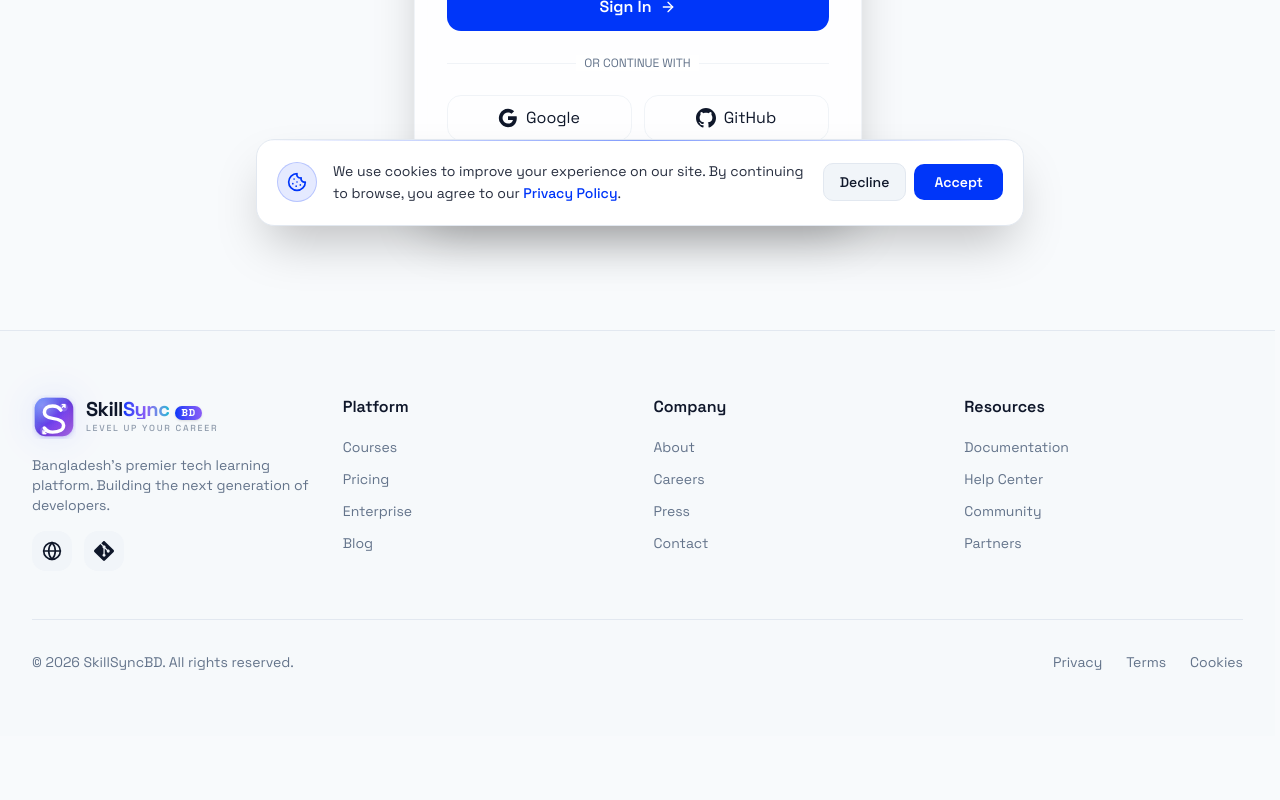
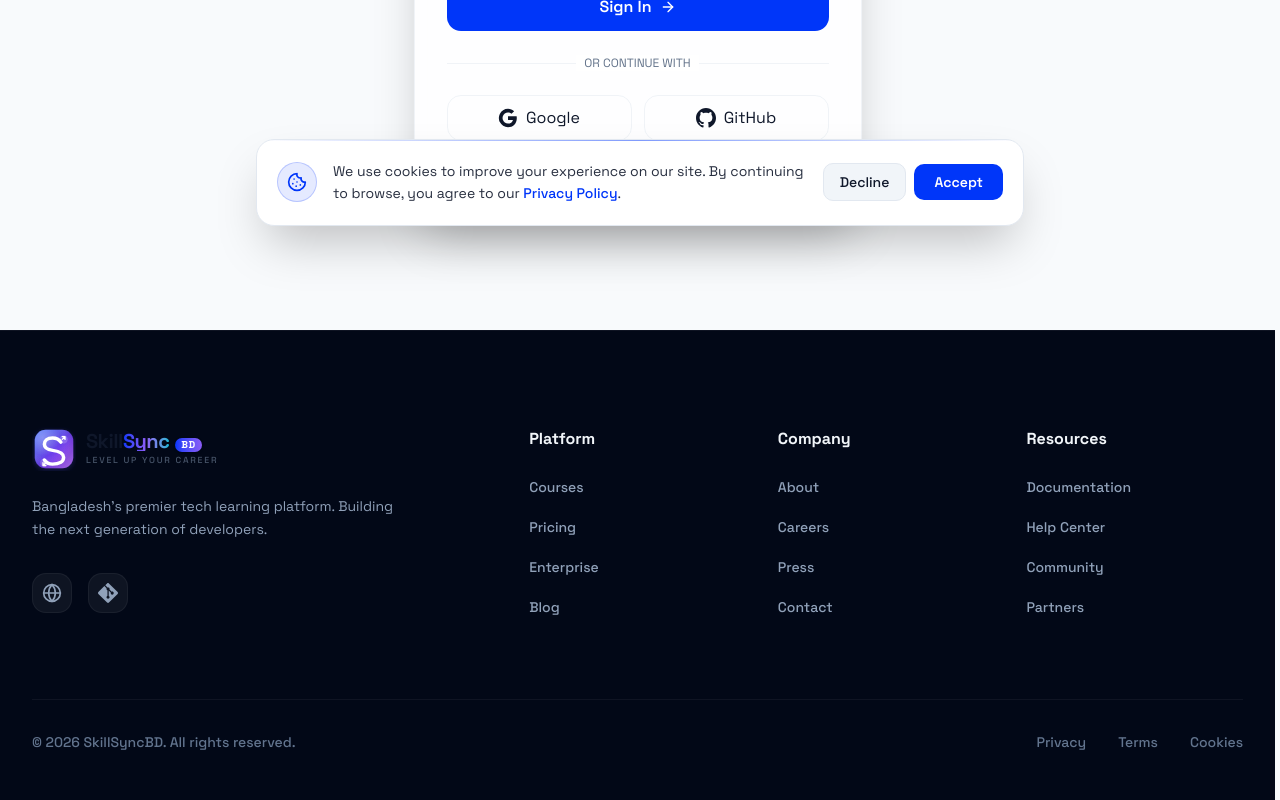
Before and after one commit to m-salauddin/Learning-Management-System-, a Next.js app: page /login in a window 1280 px wide. Shown: the part 550-1350 px from the top of the page. Before the commit the page ends 1286 px from the top, so only its background shows below. Built offline with nearby package versions, Linux system fonts and the light colour scheme.

Commit message:
feat: Redesign footer, update logo/badge dark mode colors, and refine animations

```diff
--- a/components/Footer.tsx
+++ b/components/Footer.tsx
@@ -1,4 +1,4 @@
-import { Globe } from "lucide-react";
+import { Globe, ChevronRight } from "lucide-react";
 import { SiGit } from "react-icons/si";
 import { Logo } from "@/components/ui/Logo";
 
@@ -42,23 +42,23 @@ const LEGAL_LINKS = [
 
 export function Footer() {
     return (
-        <footer className="border-t border-border py-16 bg-muted/30">
+        <footer className="border-t border-white/5 bg-[#020817] pt-24 pb-12">
             <div className="max-w-7xl mx-auto px-4 sm:px-6 lg:px-8">
-                <div className="grid grid-cols-2 md:grid-cols-4 gap-8 mb-12">
-                    {/* Brand Column */}
-                    <div className="col-span-2 md:col-span-1">
-                        <div className="mb-4">
+                <div className="grid grid-cols-2 md:grid-cols-2 lg:grid-cols-5 gap-12 lg:gap-8 mb-20">
+                    {/* Brand Column - Wider on desktop */}
+                    <div className="col-span-2 lg:col-span-2">
+                        <div className="mb-6">
                             <Logo />
                         </div>
-                        <p className="text-muted-foreground text-sm mb-4">
+                        <p className="text-slate-400 text-sm leading-relaxed mb-8 max-w-sm">
                             Bangladesh's premier tech learning platform. Building the next generation of developers.
                         </p>
-                        <div className="flex items-center gap-3">
+                        <div className="flex items-center gap-4">
                             {SOCIAL_ICONS.map((Icon, i) => (
                                 <a
                                     key={i}
                                     href="#"
-                                    className="w-10 h-10 rounded-xl bg-muted flex items-center justify-center hover:bg-primary hover:text-white transition-all"
+                                    className="w-10 h-10 rounded-xl bg-white/5 border border-white/5 flex items-center justify-center text-slate-400 hover:bg-primary hover:text-white hover:border-primary transition-all duration-300"
                                     aria-label={`Social link ${i + 1}`}
                                 >
                                     <Icon className="w-5 h-5" />
@@ -69,16 +69,19 @@ export function Footer() {
 
                     {/* Link Columns */}
                     {FOOTER_SECTIONS.map((section) => (
-                        <div key={section.title}>
-                            <h4 className="font-semibold mb-4">{section.title}</h4>
-                            <ul className="space-y-2">
+                        <div key={section.title} className="col-span-1">
+                            <h4 className="font-bold text-slate-100 mb-6">{section.title}</h4>
+                            <ul className="space-y-4">
                                 {section.links.map((link) => (
                                     <li key={link.text}>
                                         <a
                                             href={link.href}
-                                            className="text-muted-foreground hover:text-foreground text-sm transition-colors"
+                                            className="group inline-flex items-center relative text-slate-400 hover:text-primary text-sm font-medium transition-colors"
                                         >
-                                            {link.text}
+                                            <ChevronRight className="absolute -left-3 top-1/2 -translate-y-1/2 w-4 h-4 opacity-0 -translate-x-2 group-hover:opacity-100 group-hover:translate-x-0 transition-all duration-300" />
+                                            <span className="group-hover:translate-x-2 transition-transform duration-300">
+                                                {link.text}
+                                            </span>
                                         </a>
                                     </li>
                                 ))}
@@ -88,16 +91,16 @@ export function Footer() {
                 </div>
 
                 {/* Bottom Bar */}
-                <div className="pt-8 border-t border-border flex flex-col md:flex-row items-center justify-between gap-4">
-                    <p className="text-muted-foreground text-sm">
+                <div className="pt-8 border-t border-white/5 flex flex-col md:flex-row items-center justify-between gap-6">
+                    <p className="text-slate-500 text-sm font-medium">
                         © {new Date().getFullYear()} SkillSyncBD. All rights reserved.
                     </p>
-                    <div className="flex items-center gap-6 text-sm text-muted-foreground">
+                    <div className="flex items-center gap-8 text-sm font-medium text-slate-500">
                         {LEGAL_LINKS.map((link) => (
                             <a
                                 key={link.text}
                                 href={link.href}
-                                className="hover:text-foreground transition-colors"
+                                className="hover:text-slate-300 transition-colors"
                             >
                                 {link.text}
                             </a>
--- a/components/sections/home/HeroSection.tsx
+++ b/components/sections/home/HeroSection.tsx
@@ -159,13 +159,13 @@ export function HeroSection() {
                     <div className="relative mt-12 lg:mt-0 animate-fade-in-up" style={{ animationDelay: '0.2s' }}>
                         {/* Top Badge */}
                         <div className="flex justify-end mb-4">
-                            <div className="inline-flex items-center gap-3 px-5 py-3 rounded-2xl bg-linear-to-r from-orange-500 to-rose-600 text-white shadow-lg shadow-orange-500/20">
-                                <div className="w-10 h-10 rounded-xl bg-white/20 flex items-center justify-center">
-                                    <Trophy className="w-5 h-5 text-white" />
+                            <div className="inline-flex items-center gap-3 px-5 py-3 rounded-2xl bg-linear-to-r from-primary via-accent to-secondary dark:from-primary dark:via-secondary dark:to-accent text-white dark:text-slate-950 shadow-lg shadow-primary/20">
+                                <div className="w-10 h-10 rounded-xl bg-white/20 dark:bg-black/5 flex items-center justify-center">
+                                    <Trophy className="w-5 h-5 text-white dark:text-slate-950" />
                                 </div>
                                 <div>
                                     <p className="font-bold">Top Rated</p>
-                                    <p className="text-white/90 text-sm">BD Platform</p>
+                                    <p className="text-white/90 dark:text-slate-950/80 font-medium text-sm">BD Platform</p>
                                 </div>
                             </div>
                         </div>
--- a/components/sections/home/TerminalSection.tsx
+++ b/components/sections/home/TerminalSection.tsx
@@ -13,14 +13,14 @@ interface TerminalLine {
 
 const TERMINAL_SEQUENCE = [
     {
-        cmd: "npx create-next-app@latest skill-sync", output: [
-            { type: "info", text: "◐ Creating a new app in ~/projects/skill-sync..." },
+        cmd: "npx create-next-app@latest skill-sync-bd", output: [
+            { type: "info", text: "◐ Creating a new app in ~/projects/skill-sync-bd..." },
             { type: "warning", text: "◐ Installing dependencies: react, react-dom, next..." },
-            { type: "success", text: "✓ Success! Created skill-sync" }
+            { type: "success", text: "✓ Success! Created skill-sync-bd" }
         ]
     },
     {
-        cmd: "cd skill-sync && bun run dev", output: [
+        cmd: "cd skill-sync-bd && bun run dev", output: [
             { type: "info", text: "◐ Starting development server..." },
             { type: "success", text: "✓ Ready in 847ms" },
             { type: "output", text: "➜ Local:   http://localhost:3000" },
@@ -79,7 +79,7 @@ const OmpPrompt = ({ showTime = true, className }: { showTime?: boolean; classNa
             {/* Segment 2: Directory - Cyan */}
             <div className="bg-[#22D3EE] text-[#0a2540] px-3 py-[5px] rounded-full flex items-center gap-1.5 font-semibold">
                 <Folder className="w-3.5 h-3.5" />
-                <span>skill-sync</span>
+                <span>skill-sync-bd</span>
             </div>
 
             {/* Segment 3: Git Branch - Purple */}
@@ -114,7 +114,7 @@ const OmpPromptCompact = () => (
         {/* Directory - Cyan */}
         <div className="bg-[#22D3EE] text-[#0a2540] px-2 py-[3px] rounded-full flex items-center gap-1 font-semibold">
             <Folder className="w-2.5 h-2.5" />
-            <span>skill-sync</span>
+            <span>skill-sync-bd</span>
         </div>
 
         {/* Git Branch - Purple */}
@@ -254,7 +254,7 @@ export function TerminalSection() {
                                 <div className="p-1 rounded bg-linear-to-br from-[#FCB900]/20 to-[#22D3EE]/20">
                                     <Terminal className="w-3.5 h-3.5 text-[#FCB900]" />
                                 </div>
-                                <span className="text-xs font-medium text-muted-foreground">skill-sync</span>
+                                <span className="text-xs font-medium text-muted-foreground">skill-sync-bd</span>
                             </div>
 
                             {/* Right side status */}
--- a/components/ui/Logo.tsx
+++ b/components/ui/Logo.tsx
@@ -105,19 +105,19 @@ export const Logo = ({ className = "", showText = true, size = "md" }: LogoProps
                     <g clipPath={`url(#${clipId})`}>
                         <path
                             d="M42 22C42 22 38 16 30 16C22 16 18 20 18 25C18 30 23 33 30 34C37 35 46 38 46 44C46 50 40 54 30 54C22 54 18 48 18 48"
-                            stroke="white"
                             strokeWidth="5"
                             strokeLinecap="round"
                             fill="none"
+                            className="stroke-white dark:stroke-slate-950"
                         />
 
                         {/* Sync indicators */}
                         <g>
-                            <circle cx="46" cy="18" r="6" fill="white" fillOpacity="0.2" />
-                            <path d="M44 18L48 14M48 14L48 18M48 14L44 14" stroke="white" strokeWidth="2" strokeLinecap="round" strokeLinejoin="round" />
+                            <circle cx="46" cy="18" r="6" fillOpacity="0.2" className="fill-white dark:fill-slate-950" />
+                            <path d="M44 18L48 14M48 14L48 18M48 14L44 14" strokeWidth="2" strokeLinecap="round" strokeLinejoin="round" className="stroke-white dark:stroke-slate-950" />
 
-                            <circle cx="18" cy="52" r="6" fill="white" fillOpacity="0.2" />
-                            <path d="M20 52L16 56M16 56L16 52M16 56L20 56" stroke="white" strokeWidth="2" strokeLinecap="round" strokeLinejoin="round" />
+                            <circle cx="18" cy="52" r="6" fillOpacity="0.2" className="fill-white dark:fill-slate-950" />
+                            <path d="M20 52L16 56M16 56L16 52M16 56L20 56" strokeWidth="2" strokeLinecap="round" strokeLinejoin="round" className="stroke-white dark:stroke-slate-950" />
                         </g>
                     </g>
                 </svg>
@@ -134,7 +134,7 @@ export const Logo = ({ className = "", showText = true, size = "md" }: LogoProps
                         <span className="bg-linear-to-r from-primary via-accent to-secondary bg-clip-text text-transparent dark:from-primary dark:via-secondary dark:to-accent">
                             Sync
                         </span>
-                        <span className="ml-1.5 text-[0.5em] font-black tracking-wider text-white bg-linear-to-r from-primary to-accent dark:from-primary dark:to-secondary px-1.5 py-0.5 rounded-md shadow-sm">
+                        <span className="ml-1.5 text-[0.5em] font-black tracking-wider text-white dark:text-slate-950 bg-linear-to-r from-primary to-accent dark:from-primary dark:to-secondary px-1.5 py-0.5 rounded-md shadow-sm">
                             BD
                         </span>
                     </div>
@@ -189,17 +189,17 @@ export const LogoIcon = ({ size = 40, className = "" }: { size?: number; classNa
 
             <path
                 d="M42 22C42 22 38 16 30 16C22 16 18 20 18 25C18 30 23 33 30 34C37 35 46 38 46 44C46 50 40 54 30 54C22 54 18 48 18 48"
-                stroke="white"
                 strokeWidth="5"
                 strokeLinecap="round"
                 fill="none"
+                className="stroke-white dark:stroke-slate-950"
             />
 
-            <circle cx="46" cy="18" r="5" fill="white" fillOpacity="0.25" />
-            <path d="M44 18L48 14M48 14V18M48 14H44" stroke="white" strokeWidth="1.5" strokeLinecap="round" />
+            <circle cx="46" cy="18" r="5" fillOpacity="0.25" className="fill-white dark:fill-slate-950" />
+            <path d="M44 18L48 14M48 14V18M48 14H44" strokeWidth="1.5" strokeLinecap="round" className="stroke-white dark:stroke-slate-950" />
 
-            <circle cx="18" cy="52" r="5" fill="white" fillOpacity="0.25" />
-            <path d="M20 52L16 56M16 56V52M16 56H20" stroke="white" strokeWidth="1.5" strokeLinecap="round" />
+            <circle cx="18" cy="52" r="5" fillOpacity="0.25" className="fill-white dark:fill-slate-950" />
+            <path d="M20 52L16 56M16 56V52M16 56H20" strokeWidth="1.5" strokeLinecap="round" className="stroke-white dark:stroke-slate-950" />
         </svg>
     );
 };
```
